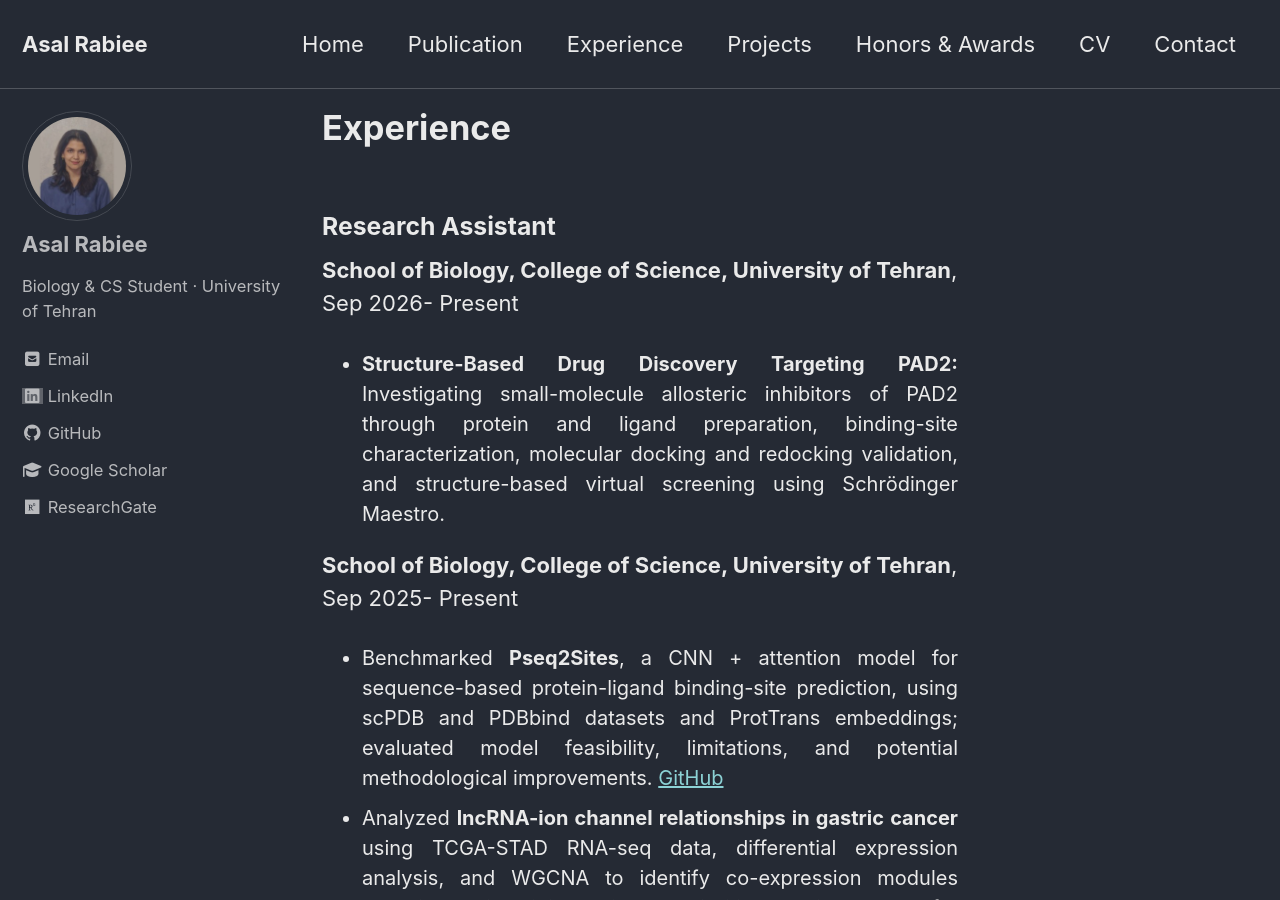
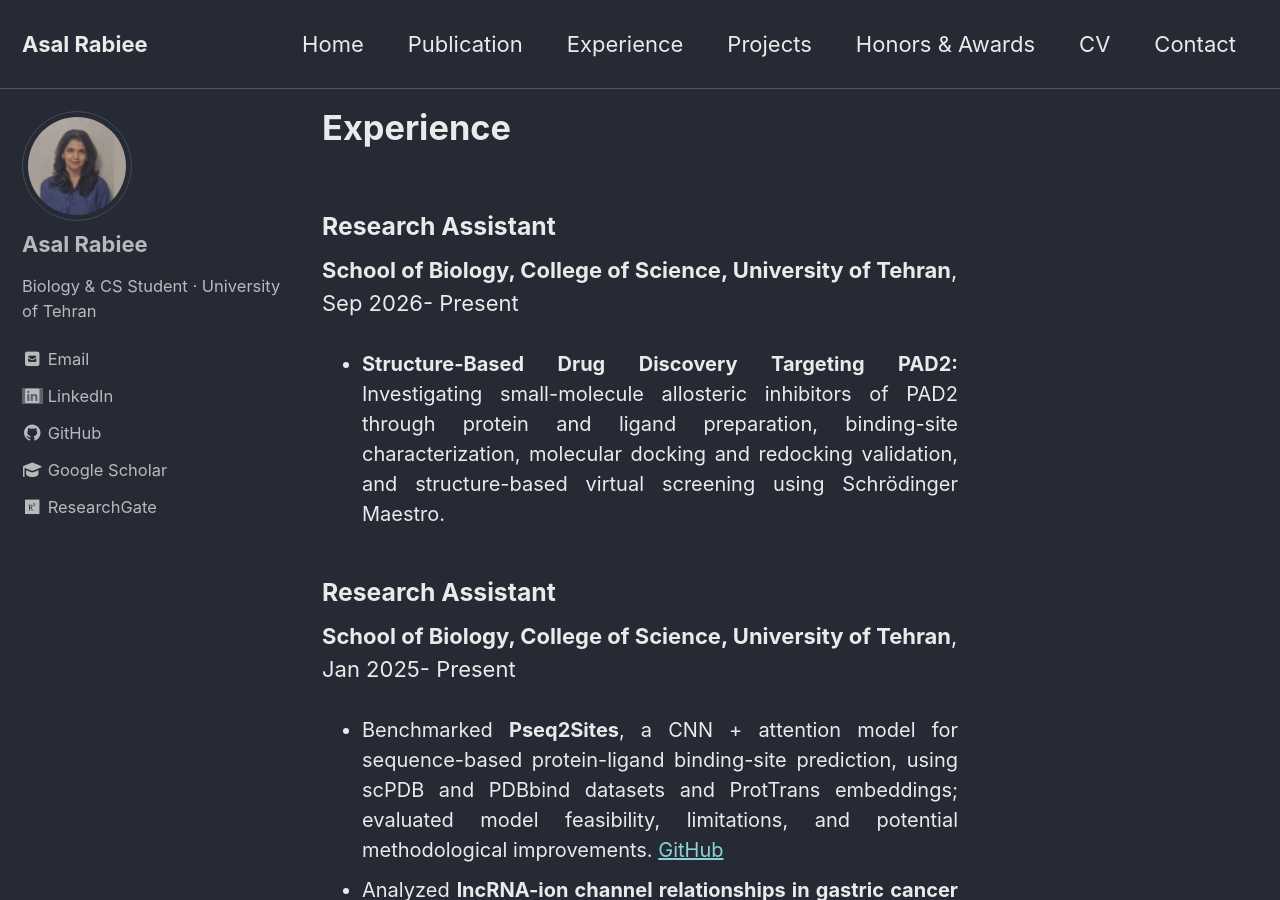
Before and after one commit to AsalRb/asalrb.github.io, a Jekyll site: the page built from experience.md, in a window 1280 px wide and 900 px high. Built offline with Jekyll 4.4.1, drawn with Linux system fonts in a browser that asks for light colours; cached includes are drawn as plain includes.

Commit message:
Update experience.md

```diff
--- a/experience.md
+++ b/experience.md
@@ -13,7 +13,8 @@ author_profile: true
 </ul>
 </div>
 
-**School of Biology, College of Science, University of Tehran**, Sep 2025- Present <br>
+### Research Assistant
+**School of Biology, College of Science, University of Tehran**, Jan 2025- Present <br>
 <div style="text-align: justify; font-size: 20px;">
 <ul>
   <li>Benchmarked <strong>Pseq2Sites</strong>, a CNN + attention model for sequence-based protein-ligand binding-site prediction, using scPDB and PDBbind datasets and ProtTrans embeddings; evaluated model feasibility, limitations, and potential methodological improvements. <a href="https://github.com/AsalRb/Benchmarking_Protein-Ligand_Binding_Site_Prediction_with_Pseq2Sites">GitHub</a></li>
```
